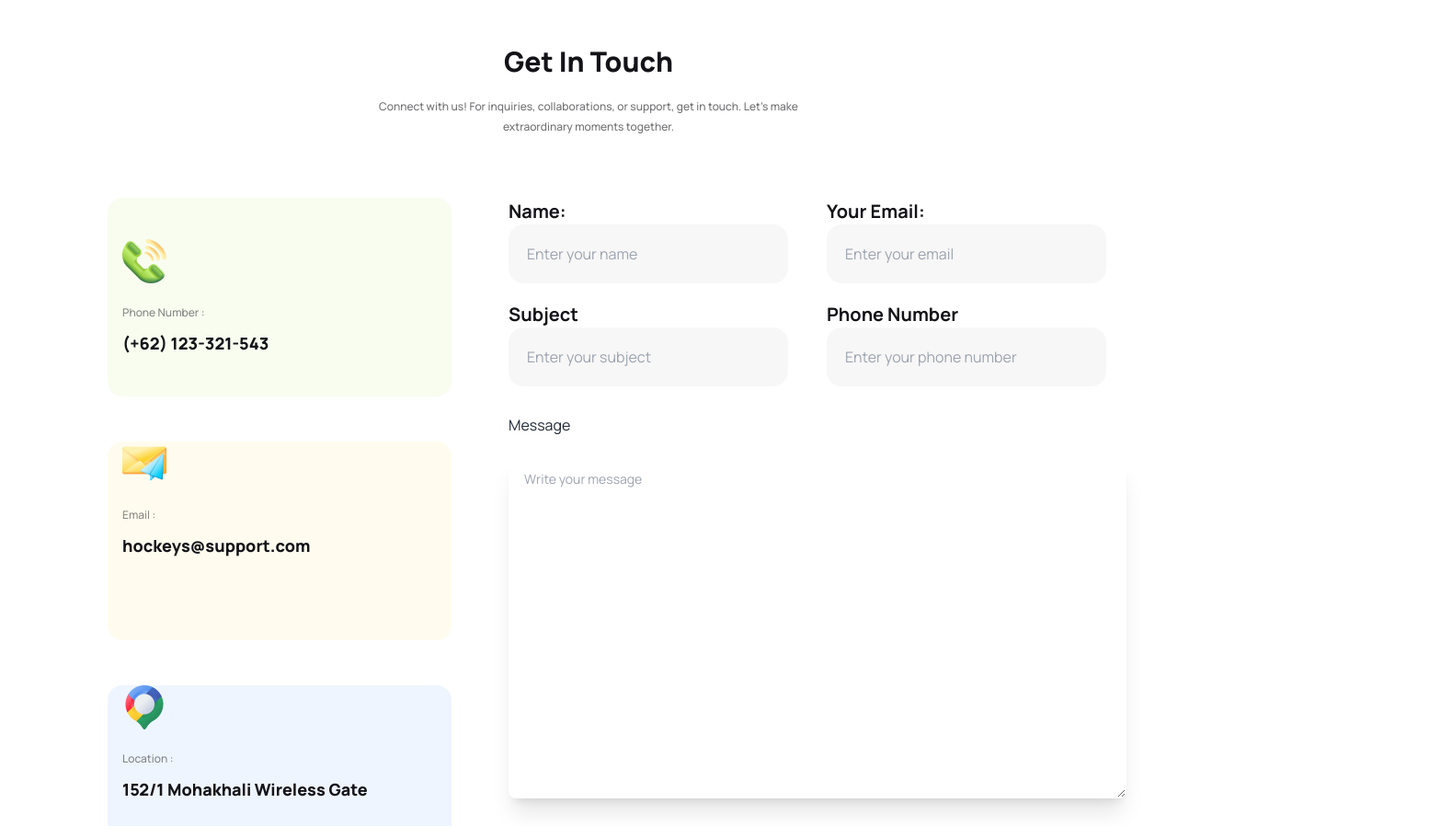
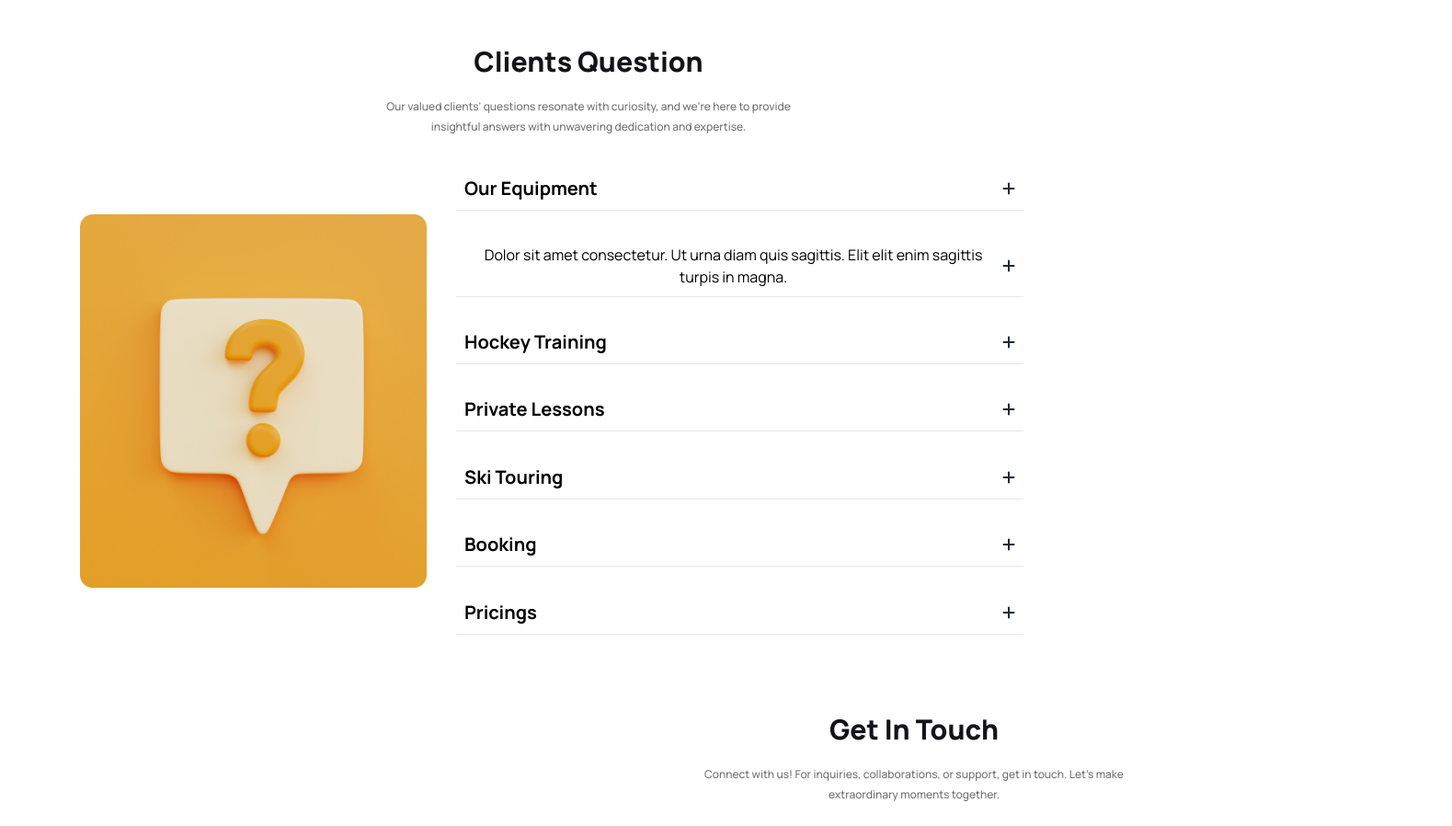
Before and after one commit to Dhruba545/third-assignment, a plain HTML site: page index.html in a window 1280 px wide. Shown: the part 3257-4155 px from the top of the page at 92% size, 1579 px wide, since content can reach past the window. Drawn offline with nearby package versions, Linux system fonts and the light colour scheme.

```diff
--- a/index.html
+++ b/index.html
@@ -288,6 +288,30 @@
                 </div><!--Sixth child of Shopping-->
             </div>
         </div>
+        <div>
+            <div class="w-[343px] md:w-[502px] bg-white flex flex-col space-y-5 p-5 rounded-xl mx-auto mt-8 justify-center items-center  text-center ">
+                <div class="text-[#131318] text-3xl font-extrabold " >
+                    Clients Question
+                </div>
+                <div class="text-xs font-medium text-[#13131899] leading-[22px]  " >
+                    Our valued clients' questions resonate with curiosity, and we're here to provide insightful answers with unwavering dedication and expertise.
+            </div>
+            <div class="margin-x-auto w-[335px] h-[702px] md:w-[1170px] md:h-[534px] flex flex-col md:flex-row ">
+                <div class="flex justify-center items-center" >
+                   <img src="./Images/11.png" class="w-[287px] h-[180px] md:w-[441px] md:p-8  md:h-[470px] ">
+                </div>
+                <div class="flex flex-col justify-around h-[480px] md:h-[534px] items-center " >
+                    <div class="flex justify-between  border-b border-[#1313181A] w-[287px] md:w-[617px] p-[9px]  " ><div class="flex  items-center text-black text-xl font-bold w-[335px] md:w-[617px] ">Our Equipment</div> <i class="fa-solid fa-plus flex items-center "></i></div>
+                    <div class="flex justify-between  border-b border-[#1313181A] w-[287px] md:w-[617px] p-[9px]  " ><div class="flex  items-center text-black text-[16px] text-[#13131899] font-normal w-[335px] md:w-[617px] ">Dolor sit amet consectetur. Ut urna diam quis sagittis. Elit elit enim sagittis turpis in magna.</div> <i class="fa-solid fa-plus flex items-center "></i></div>
+                    <div class="flex justify-between  border-b border-[#1313181A] w-[287px] md:w-[617px] p-[9px]  " ><div class="flex  items-center text-black text-xl font-bold w-[335px] md:w-[617px] ">Hockey Training</div> <i class="fa-solid fa-plus flex items-center "></i></div>
+                    <div class="flex justify-between  border-b border-[#1313181A] w-[287px] md:w-[617px] p-[9px]  " ><div class="flex  items-center text-black text-xl font-bold w-[335px] md:w-[617px] ">Private Lessons</div> <i class="fa-solid fa-plus flex items-center "></i></div>
+                    <div class="flex justify-between  border-b border-[#1313181A] w-[287px] md:w-[617px] p-[9px]  " ><div class="flex  items-center text-black text-xl font-bold w-[335px] md:w-[617px] ">Ski Touring</div> <i class="fa-solid fa-plus flex items-center "></i></div>
+                    <div class="flex justify-between  border-b border-[#1313181A] w-[287px] md:w-[617px] p-[9px]  " ><div class="flex  items-center text-black text-xl font-bold w-[335px] md:w-[617px] ">Booking</div> <i class="fa-solid fa-plus flex items-center "></i></div>
+                    <div class="flex justify-between  border-b border-[#1313181A] w-[287px] md:w-[617px] p-[9px]  " ><div class="flex  items-center text-black text-xl font-bold w-[335px] md:w-[617px] ">Pricings</div> <i class="fa-solid fa-plus flex items-center "></i></div>
+
+
+                </div>
+        </div>
         <!--Start The Clients Question Section -->
             <div class="flex w-[335px] md:w-[1170px] mx-auto flex-col space-y-8" >
                 <div> <!--Clients 1-->
```
